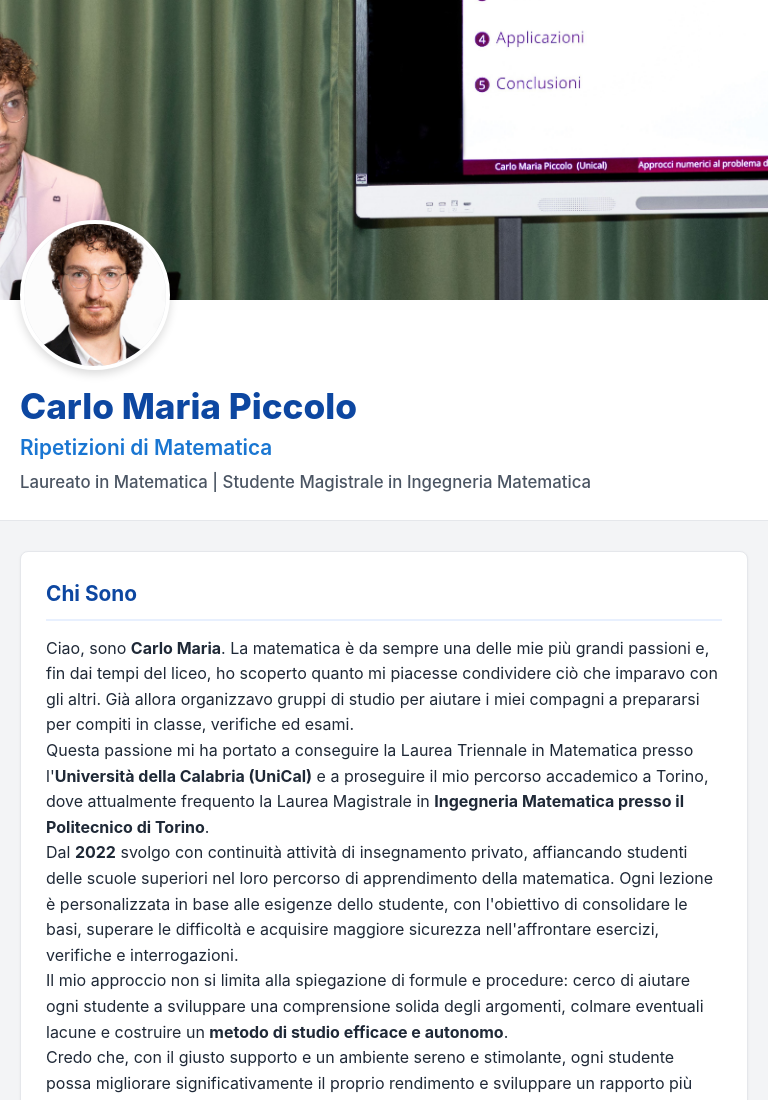
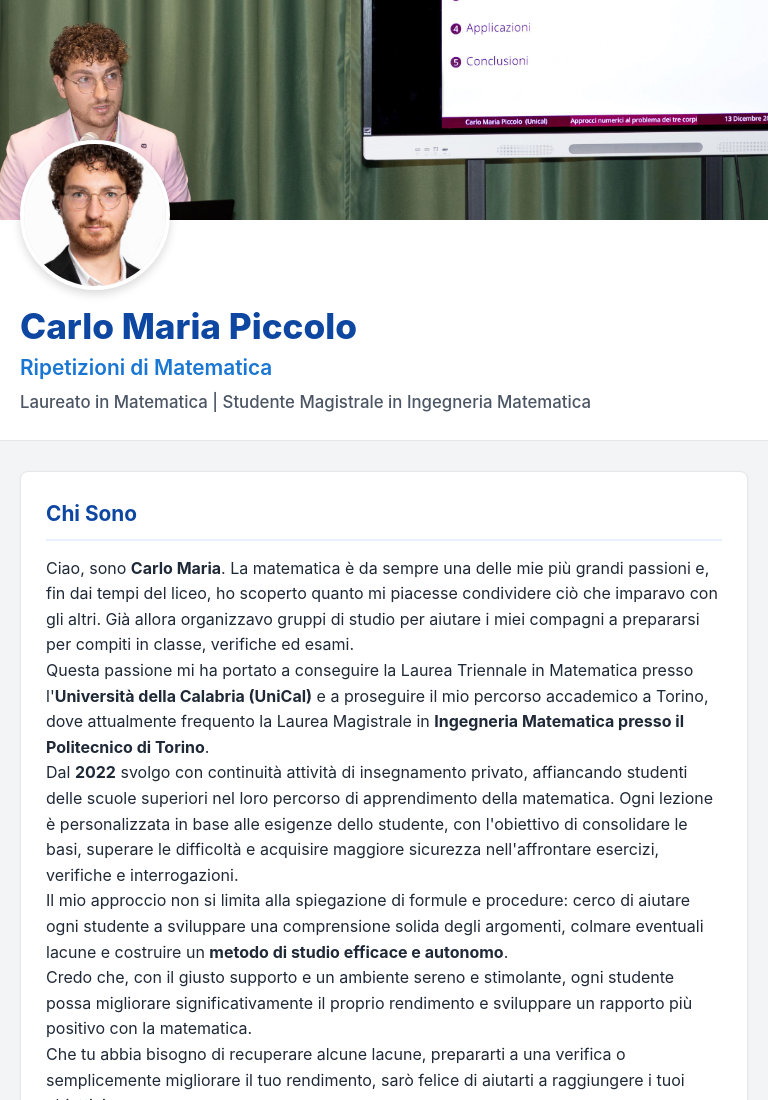
Before and after one commit to Carlo2110/sito-ripetizioni, a plain HTML site: page index.html in a window 768 px wide. Shown: the top 1100 px of the page. Drawn offline with Linux system fonts and the light colour scheme.

Commit message:
Regola banner tablet orientato verticalmente

```diff
--- a/style.css
+++ b/style.css
@@ -248,3 +248,11 @@ footer {
     width: 100%; /* Pulsante a tutta larghezza su mobile */
   }
 }
+
+/* Adattamento Tablet in verticale / Schermi intermedi */
+@media (min-width: 601px) and (max-width: 1024px) {
+  .banner {
+    height: 220px;
+    background-position: center 30%;
+  }
+}
```
